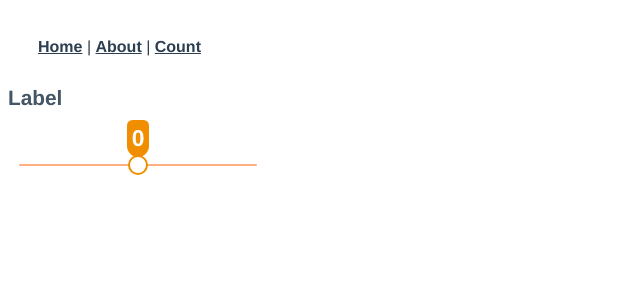
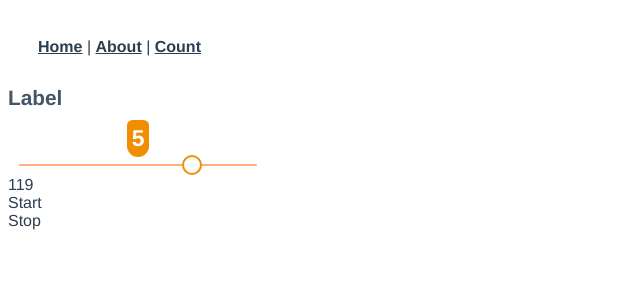
Before and after one commit to Saknowman/math_visual_site, a Vue app in the folder math_view_dev/: page /view in a window 1280 px wide. Shown: the top 300 px of the page, without its empty margins (0-640 px from the left). Built offline with nearby package versions, Linux system fonts and the light colour scheme.

Commit message:
Add sample logic runner with vuex state.

```diff
--- a/math_view_dev/src/components/atoms/forms/BaseInputRange.vue
+++ b/math_view_dev/src/components/atoms/forms/BaseInputRange.vue
@@ -5,6 +5,7 @@
                 class="base-input flex-item"
                 type="range"
                 v-model.number="current_value"
+                @change="$emit('change', current_value)"
                 :min="min"
                 :max="max"
                 :step="step">
@@ -14,9 +15,12 @@
 <script>
     export default {
         name: "BaseInputRange",
-        components: {
-        },
+        components: {},
         props: {
+            value: {
+                type: Number,
+                default: 0
+            },
             min: {
                 type: Number,
                 default: -10
@@ -30,12 +34,21 @@
                 default: 1
             }
         },
+        watch: {
+            value: {
+                immediate: true,
+                handler(new_value) {
+                    this.current_value = new_value;
+                }
+            }
+        }
+        ,
         data() {
             return {
                 current_value: 0
             }
         }
-
+        ,
     }
 </script>
 
--- a/math_view_dev/src/components/molecules/forms/RangeInputWithLabel.vue
+++ b/math_view_dev/src/components/molecules/forms/RangeInputWithLabel.vue
@@ -3,6 +3,8 @@
         <base-input-range
                 class="base-input-range"
                 type="range"
+                @change="(new_value) => {value = new_value; $emit('change', value)}"
+                :value="value"
                 :min="min"
                 :max="max"
                 :step="step"
@@ -33,6 +35,12 @@
                 type: Number,
                 default: 1
             }
+        },
+        data() {
+            return {
+                value: 5,
+                aaa: 0
+            }
         }
     }
 </script>
--- /dev/null
+++ b/math_view_dev/src/logics/main_categories/constant_velocity_linear_motion.js
@@ -0,0 +1,8 @@
+export default {
+    update(state) {
+        state.current_x += state.speed;
+        if (state.current_x >= state.config.current_x.max) {
+            state.current_x = state.config.current_x.default
+        }
+    }
+}
--- /dev/null
+++ b/math_view_dev/src/logics/main_categories/runner.js
@@ -0,0 +1,14 @@
+export default {
+    frame_per_second: 24,
+    interval_id: -1,
+    start(logic, state) {
+        if (this.interval_id !== -1)
+            this.stop();
+
+        this.interval_id = setInterval(() => logic.update(state), 1000 / this.frame_per_second)
+    },
+    stop() {
+        if (this.interval_id === -1) return;
+        clearInterval(this.interval_id)
+    }
+}
--- a/math_view_dev/src/store/index.js
+++ b/math_view_dev/src/store/index.js
@@ -1,11 +1,16 @@
 import Vue from 'vue'
 import Vuex from 'vuex'
+
+import main_categories from './modules/main_categories/main';
 
 Vue.use(Vuex)
 
 export default new Vuex.Store({
     state: {
-        count: 5
+        count: 5,
+    },
+    modules: {
+        main_categories: main_categories
     },
     mutations: {
         increment(state) {
@@ -22,5 +27,4 @@ export default new Vuex.Store({
         }, 5000)
       }
     },
-    modules: {}
 })
--- /dev/null
+++ b/math_view_dev/src/store/modules/main_categories/constant_velocity_linear_motion.js
@@ -0,0 +1,17 @@
+export default {
+    state: {
+        current_x: 0,
+        speed: 1,
+        config: {
+            speed: {
+                min: -10,
+                max: 10,
+                step: 1
+            },
+            current_x: {
+                default: 0,
+                max: 1000
+            }
+        }
+    }
+}
--- /dev/null
+++ b/math_view_dev/src/store/modules/main_categories/main.js
@@ -0,0 +1,9 @@
+import constant_velocity_linear_motion from "./constant_velocity_linear_motion";
+
+export default {
+    namespaced: true,
+
+    state: {
+        constant_velocity_linear_motion: constant_velocity_linear_motion.state
+    }
+}
--- a/math_view_dev/src/views/ViewComponent.vue
+++ b/math_view_dev/src/views/ViewComponent.vue
@@ -1,16 +1,41 @@
 <template>
     <div style="width: 250px;">
-        <range-input-with-label></range-input-with-label>
+        <range-input-with-label @change="change_speed"></range-input-with-label>
+
+        <div>
+            {{ $store.state.main_categories.constant_velocity_linear_motion.current_x }}
+        </div>
+        <div @click="start"> Start</div>
+        <div @click="stop"> Stop</div>
     </div>
 </template>
 
 <script>
     import RangeInputWithLabel from "../components/molecules/forms/RangeInputWithLabel";
+    import runner from "../logics/main_categories/runner"
+    import logic from "../logics/main_categories/constant_velocity_linear_motion"
 
     export default {
         name: "ViewComponent",
         components: {
             'range-input-with-label': RangeInputWithLabel
+        },
+        data() {
+            return {}
+        },
+        mounted() {
+            runner.start(logic, this.$store.state.main_categories.constant_velocity_linear_motion)
+        },
+        methods: {
+            start() {
+                runner.start(logic, this.$store.state.main_categories.constant_velocity_linear_motion)
+            },
+            stop() {
+                runner.stop()
+            },
+            change_speed(value) {
+                this.$store.state.main_categories.constant_velocity_linear_motion.speed = value;
+            }
         }
     }
 </script>
```
